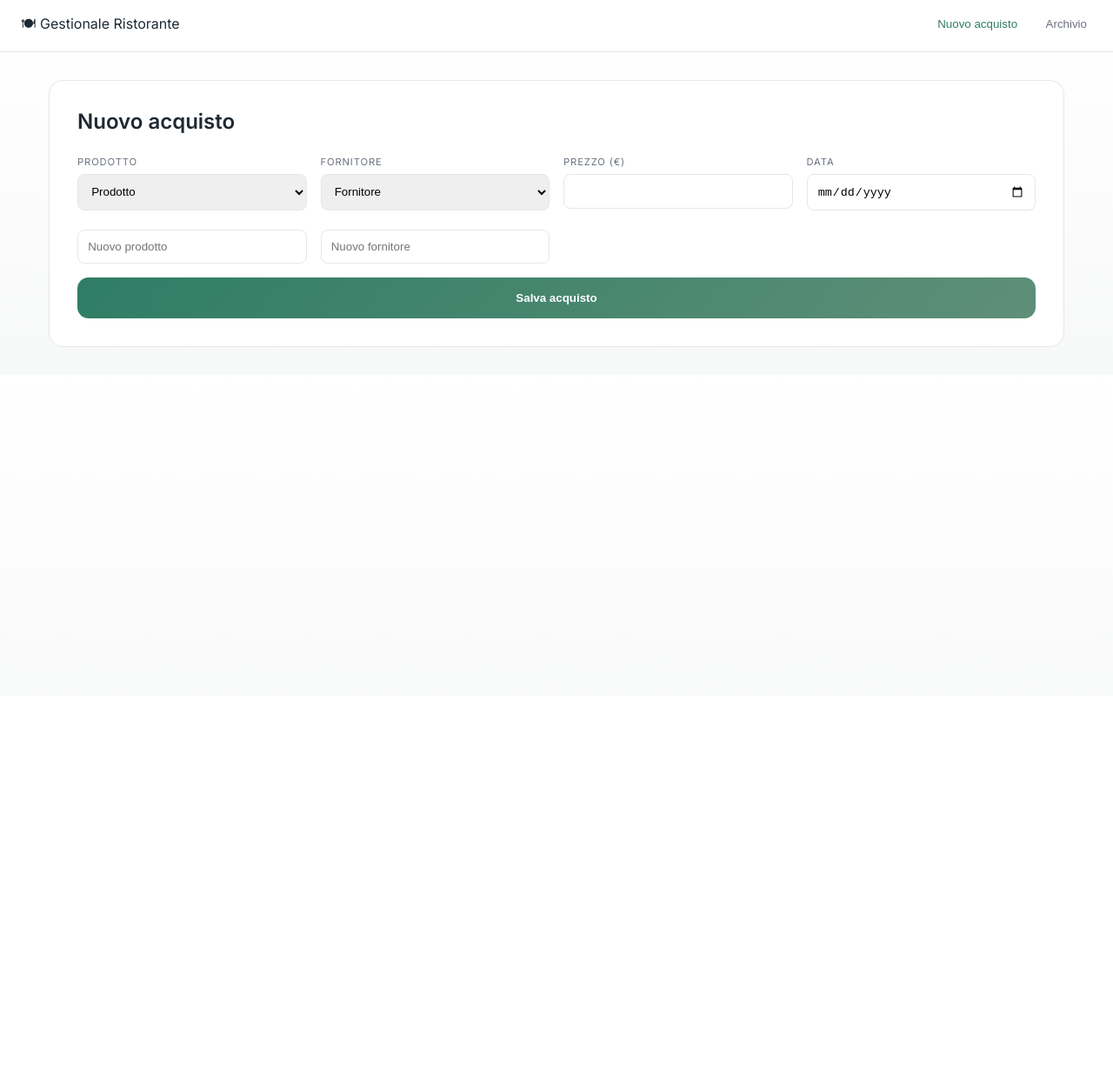
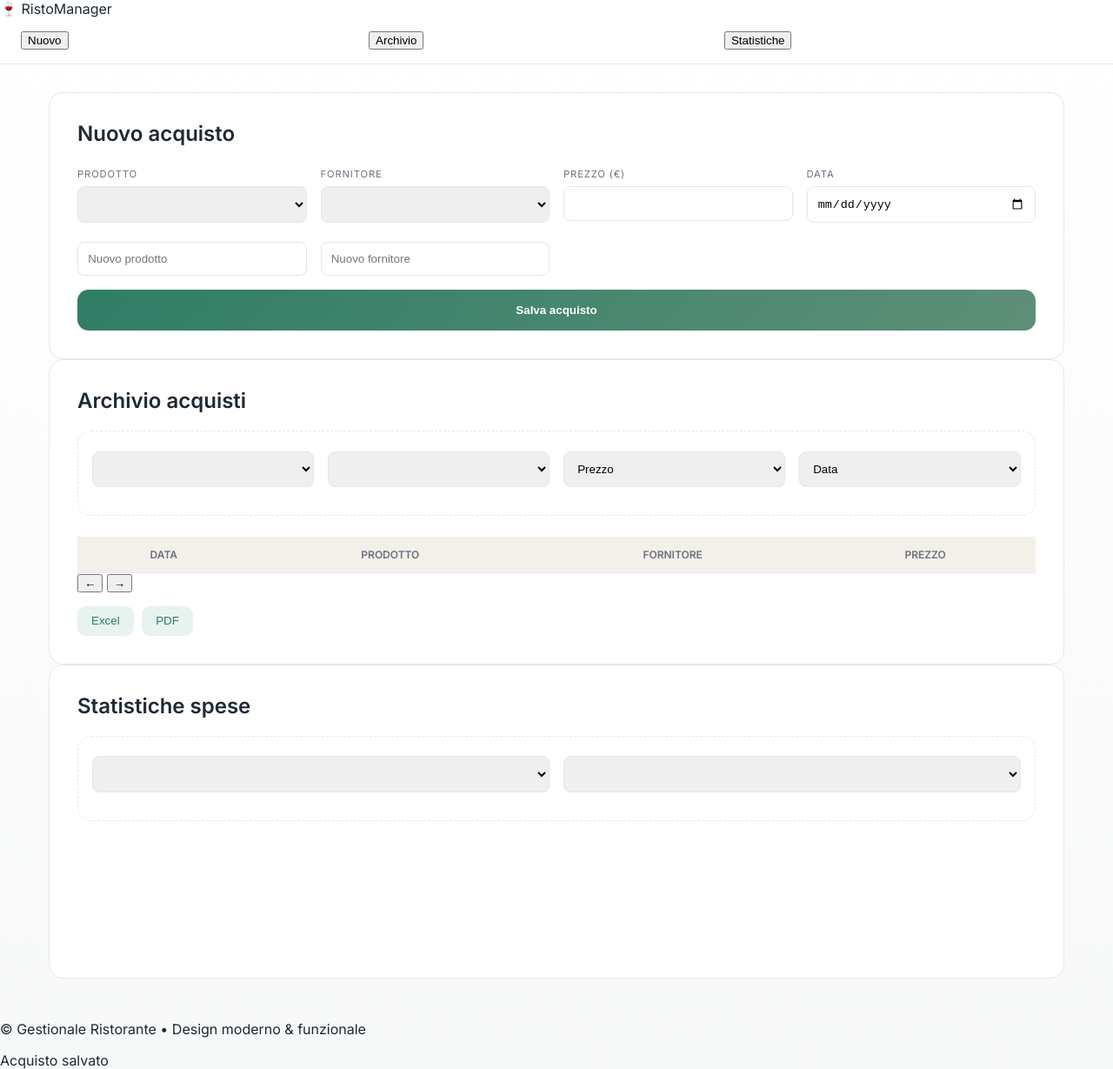
Before and after one commit to Matteo-00/GestionaleContessa, a plain HTML site: page index.html in a window 1280 px wide. Shown: the whole page at 87% size. Before the commit the page ends 800 px from the top, so only its background shows below. Drawn offline with nearby package versions, Linux system fonts and the light colour scheme; a script that the page names is missing.

Commit message:
Update index.html

```diff
--- a/index.html
+++ b/index.html
@@ -5,26 +5,32 @@
   <title>Gestionale Ristorante</title>
   <meta name="viewport" content="width=device-width, initial-scale=1">
 
-  <link href="https://fonts.googleapis.com/css2?family=Inter:wght@300;400;600&display=swap" rel="stylesheet">
+  <link href="https://fonts.googleapis.com/css2?family=Inter:wght@300;400;600&family=Playfair+Display:wght@500&display=swap" rel="stylesheet">
   <link rel="stylesheet" href="style.css">
 
-  <!-- EXCEL -->
+  <!-- Chart -->
+  <script src="https://cdn.jsdelivr.net/npm/chart.js"></script>
+
+  <!-- Excel -->
   <script src="https://cdn.jsdelivr.net/npm/xlsx/dist/xlsx.full.min.js"></script>
 </head>
 <body>
 
+<header class="topbar">
+  <div class="logo">🍷 RistoManager</div>
   <nav>
-  <div class="brand">🍽 Gestionale Ristorante</div>
-  <div class="nav-actions">
-    <button id="btnNew" class="active">Nuovo acquisto</button>
-    <button id="btnArchive">Archivio</button>
-  </div>
+    <button data-page="new" class="active">Nuovo</button>
+    <button data-page="archive">Archivio</button>
+    <button data-page="stats">Statistiche</button>
+    <span class="indicator"></span>
   </nav>
+</header>
 
 <main>
 
 <!-- NUOVO ACQUISTO -->
-<section id="sectionNew" class="card">
+<section id="page-new" class="page active">
+  <div class="card">
     <h2>Nuovo acquisto</h2>
 
     <div class="grid">
@@ -52,43 +58,37 @@
     </div>
 
     <button class="primary" id="savePurchase">Salva acquisto</button>
+  </div>
 </section>
 
 <!-- ARCHIVIO -->
-<section id="sectionArchive" class="card hidden">
+<section id="page-archive" class="page">
+  <div class="card">
     <h2>Archivio acquisti</h2>
 
-  <!-- FILTRI (4 ESATTI) -->
+    <!-- FILTRI -->
     <div class="filters">
-
-    <!-- 1 PRODOTTO -->
       <select id="filterProduct"></select>
-
-    <!-- 2 FORNITORE -->
       <select id="filterSupplier"></select>
 
-    <!-- 3 PREZZO -->
       <select id="filterPriceMode">
         <option value="">Prezzo</option>
         <option value="asc">Crescente</option>
         <option value="desc">Decrescente</option>
         <option value="exact">Prezzo esatto</option>
       </select>
-    <input type="number" id="filterPriceExact" placeholder="€ esatto" class="hidden">
+      <input type="number" id="filterPriceExact" class="hidden" placeholder="€ esatto">
 
-    <!-- 4 DATA -->
       <select id="filterDateMode">
         <option value="">Data</option>
         <option value="recent">Più recente</option>
         <option value="old">Meno recente</option>
-      <option value="range">Intervallo date</option>
+        <option value="range">Intervallo</option>
       </select>
-
       <div id="dateRange" class="hidden">
         <input type="date" id="dateFrom">
         <input type="date" id="dateTo">
       </div>
-
     </div>
 
     <table>
@@ -97,21 +97,46 @@
           <th>Data</th>
           <th>Prodotto</th>
           <th>Fornitore</th>
-        <th>Prezzo (€)</th>
+          <th>Prezzo</th>
         </tr>
       </thead>
       <tbody id="archiveTable"></tbody>
     </table>
 
+    <div class="pagination">
+      <button id="prevPage">←</button>
+      <span id="pageInfo"></span>
+      <button id="nextPage">→</button>
+    </div>
+
     <div class="export">
-    <button id="exportExcel">📥 Excel</button>
-    <button id="exportPDF">📄 PDF</button>
+      <button id="exportExcel">Excel</button>
+      <button id="exportPDF">PDF</button>
+    </div>
+  </div>
+</section>
+
+<!-- STATISTICHE -->
+<section id="page-stats" class="page">
+  <div class="card">
+    <h2>Statistiche spese</h2>
+
+    <div class="filters">
+      <select id="statsProduct"></select>
+      <select id="statsSupplier"></select>
+    </div>
+
+    <canvas id="statsChart" height="120"></canvas>
   </div>
 </section>
 
 </main>
 
-<div id="toast" class="toast">Acquisto salvato</div>
+<footer>
+  <p>© Gestionale Ristorante • Design moderno & funzionale</p>
+</footer>
+
+<div id="toast">Acquisto salvato</div>
 
 <script src="app.js"></script>
 </body>
```
Lines whose indentation alone changed are shown as unchanged.
